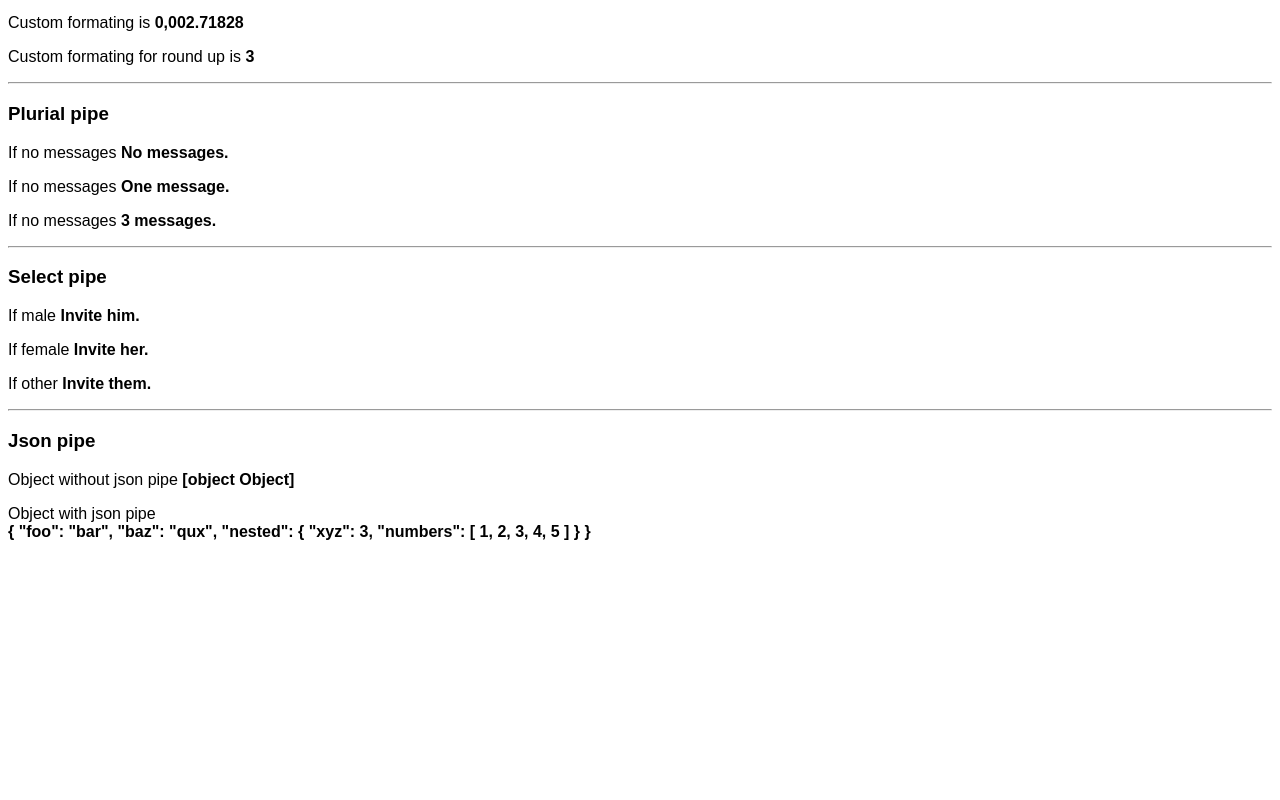
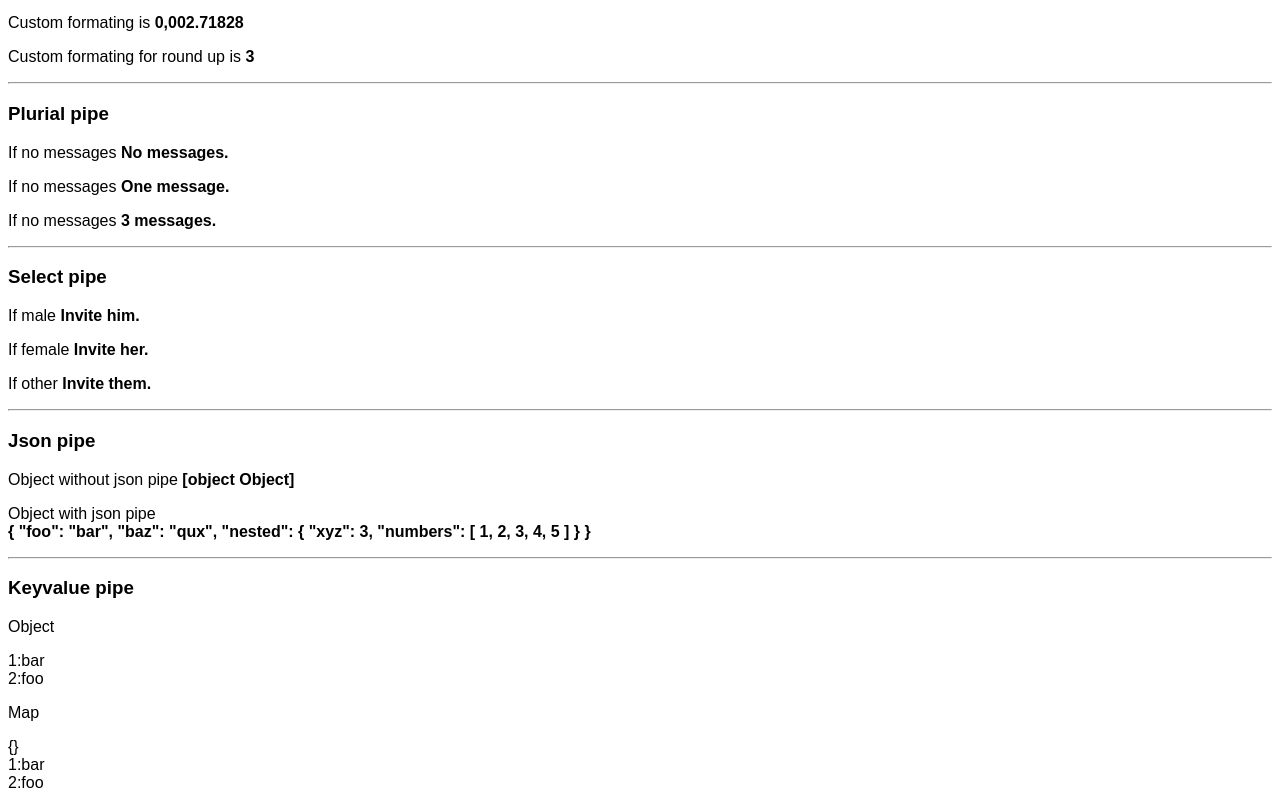
Before and after one commit to encetroc/angular-component-pipes, an Angular app: page / in a window 1280 px wide. Shown: the part 668-1468 px from the top of the page. Before the commit the page ends 1225 px from the top, so only its background shows below. Built offline with nearby package versions, Linux system fonts and the light colour scheme.

Commit message:
2 files modified, 1 added

```diff
--- a/src/app/app.component.html
+++ b/src/app/app.component.html
@@ -11,3 +11,5 @@
 <select-pipe></select-pipe>
 <hr>
 <json-pipe></json-pipe>
+<hr>
+<key-value-pipe></key-value-pipe>
--- a/src/app/app.module.ts
+++ b/src/app/app.module.ts
@@ -9,6 +9,7 @@ import { DecimalPipeComponent } from "./decimal-pipe.component";
 import { PlurialPipeComponent } from "./plurial-pipe.component";
 import { SelectPipeComponent } from "./select-pipe.component";
 import { JsonPipeComponent } from "./json-pipe.component";
+import { KeyValuePipeComponent } from "./key-value-pipe.component";
 
 @NgModule({
   imports: [BrowserModule, FormsModule],
@@ -19,7 +20,8 @@ import { JsonPipeComponent } from "./json-pipe.component";
     DecimalPipeComponent,
     PlurialPipeComponent,
     SelectPipeComponent,
-    JsonPipeComponent
+    JsonPipeComponent,
+    KeyValuePipeComponent
   ],
   bootstrap: [AppComponent]
 })
--- /dev/null
+++ b/src/app/key-value-pipe.component.ts
@@ -0,0 +1,25 @@
+import { Component } from '@angular/core';
+
+@Component({
+  selector: 'key-value-pipe',
+  template: `
+    <h3>Keyvalue pipe</h3>
+    <span>
+      <p>Object</p>
+      <div *ngFor="let item of object | keyvalue">
+        {{item.key}}:{{item.value}}
+      </div>
+      <p>Map</p>
+      <div>
+        {{map | json}}
+      </div>
+      <div *ngFor="let item of map | keyvalue">
+        {{item.key}}:{{item.value}}
+      </div>
+    </span>
+  `
+})
+export class KeyValuePipeComponent {
+  object: {[key: number]: string} = {2: 'foo', 1: 'bar'};
+  map = new Map([[2, 'foo'], [1, 'bar']]);
+}
```
